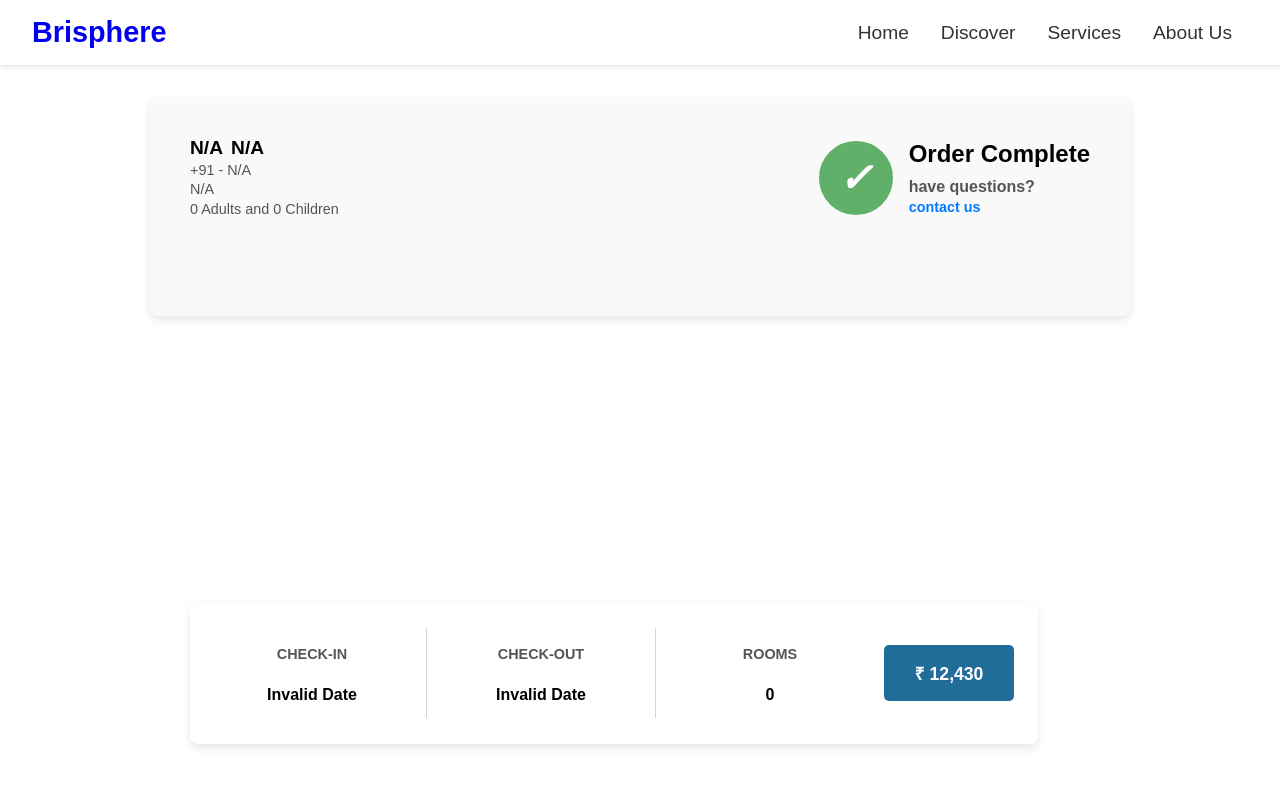
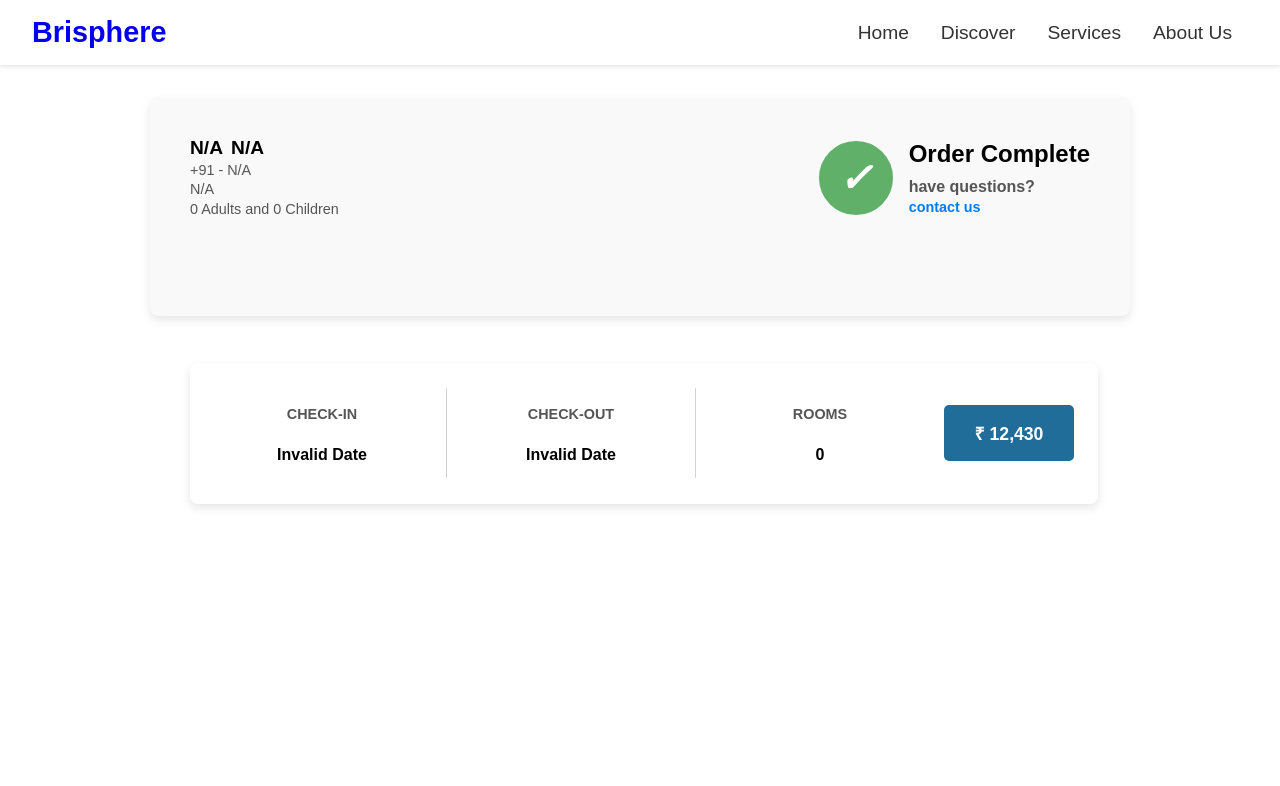
Before and after one commit to saivenkat-pentakota/travellbooking-website, a React (Create React App) app: page /booking-details in a window 1280 px wide. Shown: the top 786 px of the page. Built offline with nearby package versions, Linux system fonts and the light colour scheme.

Commit message:
updated css in bookingDetails.css file

```diff
--- a/src/components/BookingDetails.css
+++ b/src/components/BookingDetails.css
@@ -87,8 +87,8 @@
   flex-direction: column;
   gap: 1rem;
   position: absolute;
-  bottom: 3.5rem;
-  width: 800px;
+  bottom: 18.5rem;
+  width: 860px;
 }
 
 .details-row {
```
